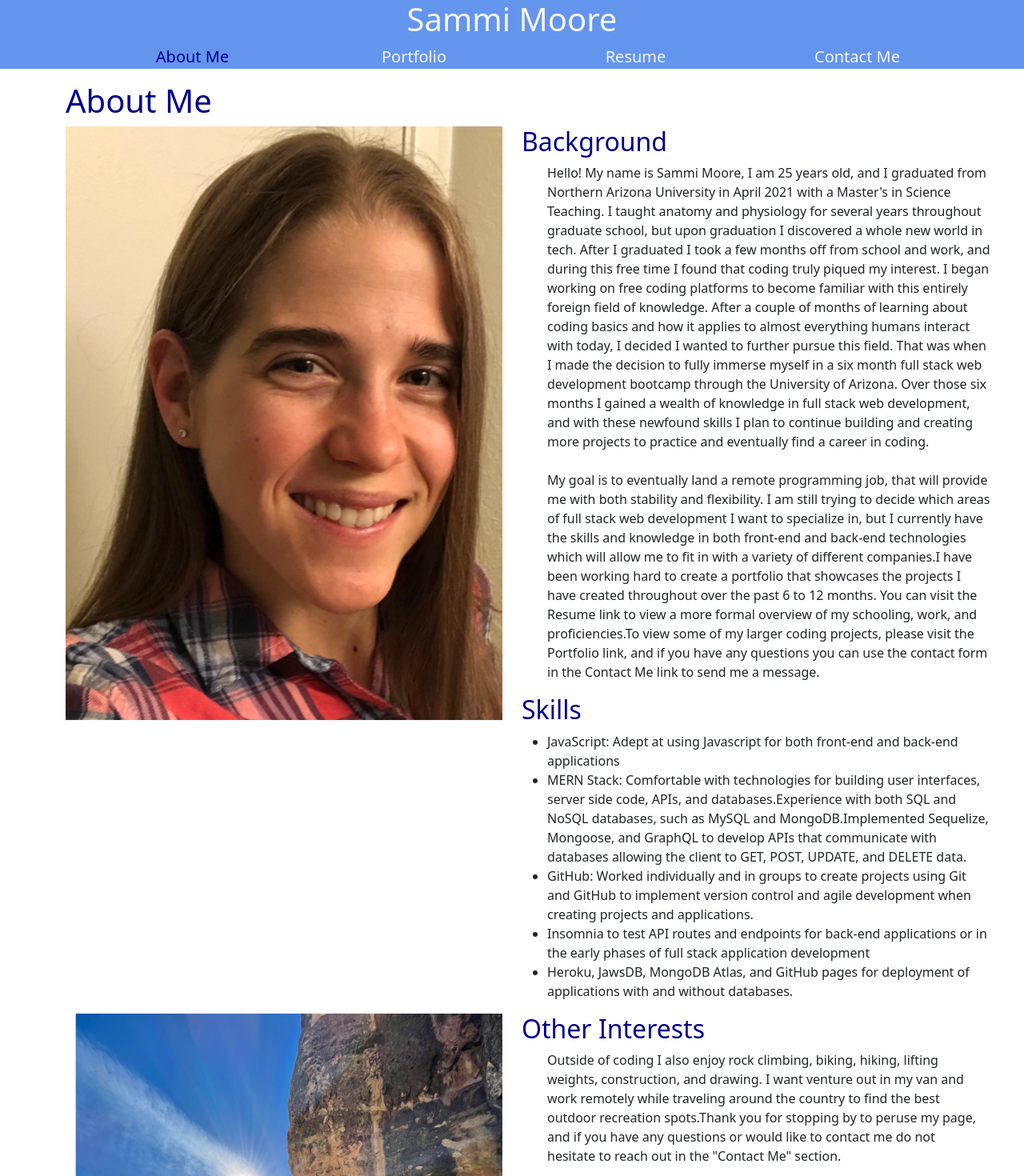
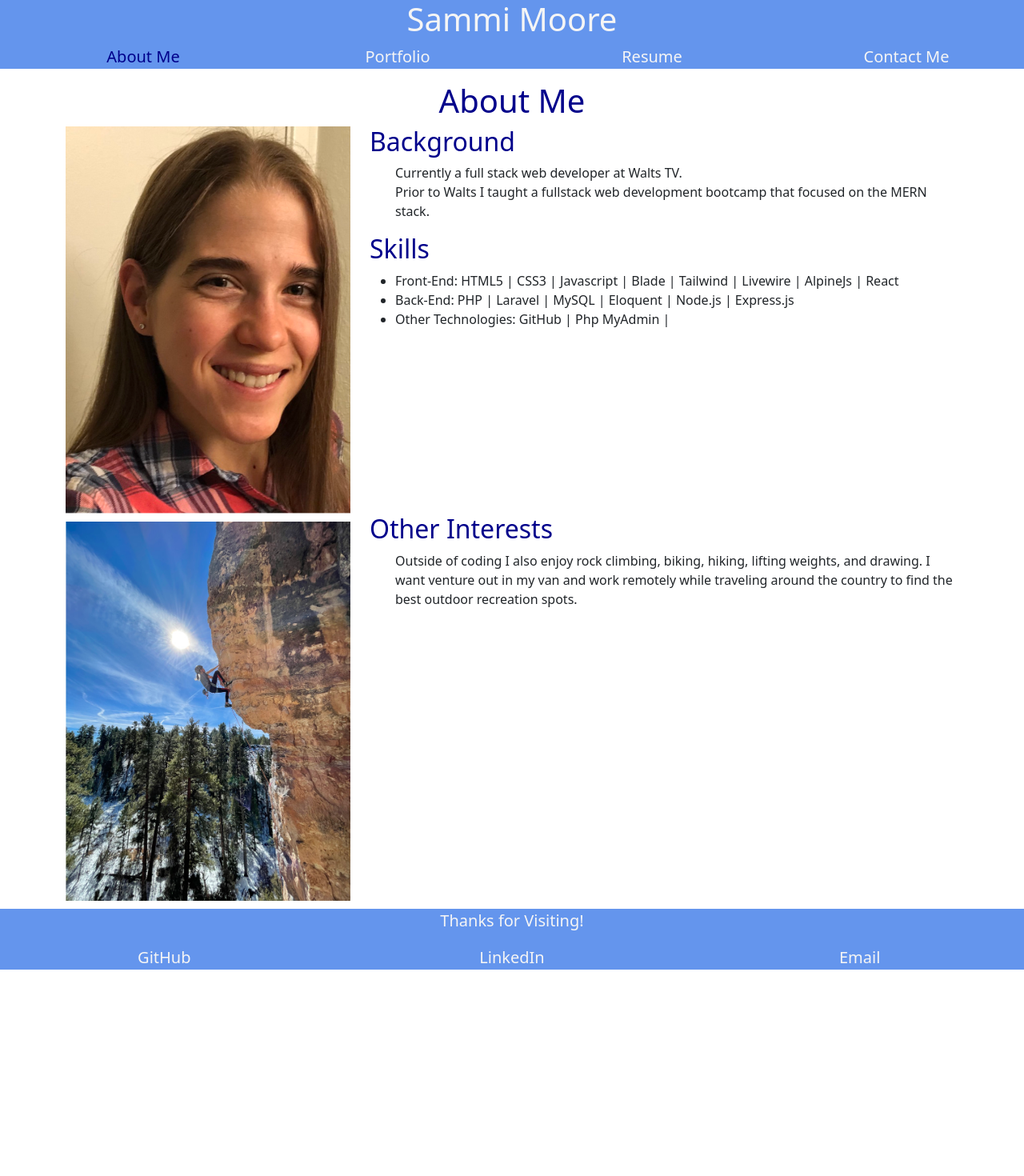
Before and after one commit to sm3131/sammi-portfolio, a React (Create React App) app: page / in a window 1280 px wide. Shown: the top 1470 px of the page at 80% size. After the commit the page ends 1212 px from the top, so only its background shows below. Built offline with nearby package versions, Linux system fonts and the light colour scheme.

Commit message:
Slowly improving the layout and styling of the portfolio

```diff
--- a/src/components/About/index.js
+++ b/src/components/About/index.js
@@ -4,48 +4,46 @@ import climbImage from "../../assets/img/climb.png";
 
 function About() {
     return (
-    <div>
-        <section className="container">
+        <div className="container about-container">
             <div className="row">
-                <h1 className="col-12 about-head">About Me</h1>
-                <img src={coverImage} alt="professional headshot of Sammi Moore" className="col-12 col-md-6 col-lg-6 cover-img" />
-                <div className="col-12 col-md-6 col-lg-6 about-text">
+                <h1 className="about-head">About Me</h1>
+                <div className="col-12 col-md-4 col-lg-4 img-div-about">
+                    <img src={coverImage} alt="professional headshot of Sammi Moore" className="cover-img" />
+                </div>
+                <div className="col-12 col-md-8 col-lg-8 about-text">
                     <h2>Background</h2>
-                    <ul className="col-12 col-md-6 col-lg-6 about-list" >
+                    <ul className="about-list" >
                         <li className="about-item">
-                            Hello! My name is Sammi Moore, I am 25 years old, and I graduated from Northern Arizona University in April 2021 with a Master's in Science Teaching. I taught anatomy and physiology for several years throughout graduate school, but upon graduation I discovered a whole new world in tech. After I graduated I took a few months off from school and work, and during this free time I found that coding truly piqued my interest. I began working on free coding platforms to become familiar with this entirely foreign field of knowledge. After a couple of months of learning about coding basics and how it applies to almost everything humans interact with today, I decided I wanted to further pursue this field. That was when I made the decision to fully immerse myself in a six month full stack web development bootcamp through the University of Arizona. Over those six months I gained a wealth of knowledge in full stack web development, and with these newfound skills I plan to continue building and creating more projects to practice and eventually find a career in coding.
+                            Currently a full stack web developer at Walts TV.
                         </li>
-                        <br></br>
                         <li className="about-item">
-                            My goal is to eventually land a remote programming job, that will provide me with both stability and
-                            flexibility. I am still trying to decide which areas of full stack web development I want to specialize in, but I currently have the skills and knowledge in both front-end and back-end technologies which will allow me to fit in with a variety of different companies.I have been working hard to create a portfolio that showcases the projects I have created throughout over the past 6 to 12 months. You can visit the Resume link to view a more formal overview of my schooling, work, and proficiencies.To view some of my larger coding projects, please visit the Portfolio link, and if you have any questions you can use the contact form in the Contact Me link to send me a message.
+                            Prior to Walts I taught a fullstack web development bootcamp that focused on the MERN stack.
                         </li>
                     </ul>
                     <h2>Skills</h2>
-                    <ul className="col-12 col-md-6 col-lg-6 about-list-2">
-                        <li className="about-item">JavaScript: Adept at using Javascript for both front-end and back-end applications</li>
-                        <li className="about-item">MERN Stack: Comfortable with technologies for building user interfaces, server side code, APIs, and databases.Experience with both SQL and NoSQL databases, such as MySQL and MongoDB.Implemented Sequelize, Mongoose, and GraphQL to develop APIs that communicate with databases allowing the client to GET, POST, UPDATE, and DELETE data.</li>
-                        <li className="about-item">GitHub: Worked individually and in groups to create projects using Git and GitHub to implement version control and agile development when creating projects and applications.</li>
-                        <li className="about-item">Insomnia to test API routes and endpoints for back-end applications or in the early phases of full stack application development</li>
-                        <li className="about-item">Heroku, JawsDB, MongoDB Atlas, and GitHub pages for deployment of applications with and without databases.</li>
+                    <ul className="about-list-2">
+                        <li className="about-item">Front-End: HTML5 | CSS3 | Javascript | Blade | Tailwind | Livewire | AlpineJs | React</li>
+                        <li className="about-item">Back-End: PHP | Laravel | MySQL | Eloquent | Node.js | Express.js</li>
+                        <li className="about-item">Other Technologies: GitHub | Php MyAdmin | </li>
                     </ul>
                 </div>
             </div>
-            <section className="container">
-                <div className="row">
-                <img src={climbImage} alt="Sammi Moore rock climbing outdoors" className="col-12 col-md-6 col-lg-6 climb-img" />
-                <div className="col-12 col-md-6 col-lg-6 about-text">
+            <div className="row">
+                <div className="col-12 col-md-4 col-lg-4 img-div-about">
+                    <img src={climbImage} alt="Sammi Moore rock climbing outdoors" className="climb-img" />
+                </div>
+                <div className="col-12 col-md-8 col-lg-8 about-text">
                     <h2>
                         Other Interests
                     </h2>
-                    <ul className="col-12 col-md-6 col-lg-6 about-list">
-                        <li className="about-item">Outside of coding I also enjoy rock climbing, biking, hiking, lifting weights, construction, and drawing. I want venture out in my van and work remotely while traveling around the country to find the best outdoor recreation spots.Thank you for stopping by to peruse my page, and if you have any questions or would like to contact me do not hesitate to reach out in the "Contact Me" section.</li>
+                    <ul className="about-list">
+                        <li className="about-item">
+                            Outside of coding I also enjoy rock climbing, biking, hiking, lifting weights, and drawing. I want venture out in my van and work remotely while traveling around the country to find the best outdoor recreation spots.
+                        </li>
                     </ul>
                 </div>
-                </div>
-            </section>
-        </section>
-    </div>
+            </div>
+        </div>
     )
 }
 
--- a/src/components/Footer/index.js
+++ b/src/components/Footer/index.js
@@ -2,14 +2,14 @@ import React from "react";
 
 function Footer() {
     return(
-        <footer className="container">
+        <footer>
             <div className="row">
             <p>Thanks for Visiting!</p>
             </div>
             <div className="row">
                 <a href="https://github.com/sm3131" target="_blank" rel="noreferrer" className="col-12 col-md-4 col-lg-4 footer-links">GitHub</a>
                 <a href="https://www.linkedin.com/in/smoore31/"  target="_blank" rel="noreferrer" className="col-12 col-md-4 col-lg-4 footer-links">LinkedIn</a>
-                <a href="mailto:sm2683@nau.edu" className="col-12 col-md-4 col-lg-4 footer-links">Email</a>
+                <a href="mailto:sm31moore@gmail.com" className="col-12 col-md-4 col-lg-4 footer-links">Email</a>
             </div>
         </footer>
     )
--- a/src/components/Nav/index.js
+++ b/src/components/Nav/index.js
@@ -3,7 +3,7 @@ import React from "react";
 function Nav({ currentPage, handlePageChange }) {
 
     return (
-        <header className = "container">
+        <header className = "">
             <div className ="row">
             <h1 className="col-12 text-center">
                 <a className="name-head" href="/sammi-portfolio">
--- a/src/components/PortfolioContainer.js
+++ b/src/components/PortfolioContainer.js
@@ -28,14 +28,14 @@ function PortfolioContainer() {
     const handlePageChange = (page) => setCurrentPage(page);
 
     return (
-        <div>
+        <div className="main-body">
             <div className="nav-bar">
                 <Nav currentPage={currentPage} handlePageChange={handlePageChange} />
             </div>
+            <div>
             {renderPage()}
-            <div className="footer-bar">
+            </div>
                 <Footer />
-            </div>
         </div>
     );
 }
--- a/src/components/Resume/index.js
+++ b/src/components/Resume/index.js
@@ -8,27 +8,29 @@ function Resume() {
         <section className="container">
             <div className="row">
                 <h1 className="col-12 resume-head">Resume</h1>
-                <a href={resumeFile} target="_blank" rel="noreferrer" className="col-12 col-md-6 col-lg-6">
+                <a href={"/"} target="_blank" rel="noreferrer" className="col-12 col-md-6 col-lg-6">
                     <img src={resumeLogo} alt="MERN stack coding resume logo" className="col-12" />
                 </a>
                 <div className="col-12 col-md-6 col-lg-6 resume-text">
                     <h2>Front-End Skills</h2>
                     <ul className="col-12 col-md-6 col-lg-6 resume-list" >
                         <li>HTML5</li>
-                        <li>CSS</li>
+                        <li>CSS3</li>
+                        <li>Javascript</li>
+                        <li>Blade</li>
+                        <li>Livewire</li>
+                        <li>Tailwind CSS</li>
                         <li>React</li>
                         <li>BootStrap</li>
-                        <li>jQuery</li>
                     </ul>
                     <h2>Back-End Skills</h2>
                     <ul className="col-12 col-md-6 col-lg-6 resume-list">
+                        <li>PHP</li>
+                        <li>Laravel</li>
+                        <li>MySQL</li>
+                        <li>Eloquent</li>
                         <li>NodeJS</li>
                         <li>ExpressJS</li>
-                        <li>MySQL</li>
-                        <li>MongoDB</li>
-                        <li>Sequelize</li>
-                        <li>Mongoose</li>
-                        <li>GraphQL</li>
                     </ul>
                 </div>
             </div>
--- a/src/index.css
+++ b/src/index.css
@@ -1,15 +1,12 @@
 header {
   color: whitesmoke;
   font-size: 20px;
+  background: cornflowerblue;
 }
 
 .name-head {
   text-decoration:none;
   color:whitesmoke;
-}
-
-.nav-bar {
-  background: cornflowerblue;
 }
 
 .nav-list {
@@ -45,22 +42,12 @@ h2 {
   color: darkblue;
 }
 
-.cover-img {
-  height: 50%;
-}
-
-.climb-img {
-  height:50%;
-  margin-top: 20px;
-  margin-bottom: 20px;
-}
-
 .about-list {
   list-style: none;
 }
 
 .about-item {
-  width: 230%;
+  width: 100%;
 }
 
 .work-head {
@@ -140,14 +127,18 @@ textarea.form-box2 {
   width:50%
 }
 
+.main-body {
+  min-height: 100vh;
+  display: flex;
+  flex-direction: column;
+}
+
 footer {
   text-align: center;
   font-size: 20px;
   color: whitesmoke;
-}
-
-.footer-bar {
   background: cornflowerblue;
+  margin-top: auto;
 }
 
 .footer-links {
@@ -160,21 +151,38 @@ footer {
   color:darkblue;
 }
 
+.about-head {
+  text-align: center;
+}
+
+.img-div-about {
+  align-self: center;
+  height: 50%;
+  width: auto;
+}
+
+.cover-img {
+  max-width: 100%;
+  max-height: 100%;
+}
+
+.climb-img {
+  max-width: 100%;
+  max-height: 100%;
+  margin-top: 10px;
+}
+
+.about-container {
+  margin-bottom: 10px;;
+}
+
 @media (max-width: 760px) {
-  .about-head {
+  .about-text {
     text-align: center;
   }
 
   .about-item {
     width: 100%;
-  }
-
-  .cover-img {
-    align-content: center;
-  }
-
-  .about-text {
-    text-align: center;
   }
 
   .resume-head {
```
Also changed, not shown: 1 other file (tests, documents, lock files or other folders).
